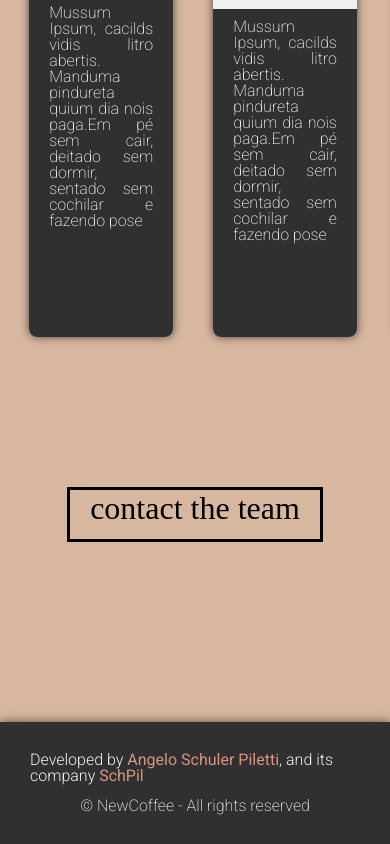
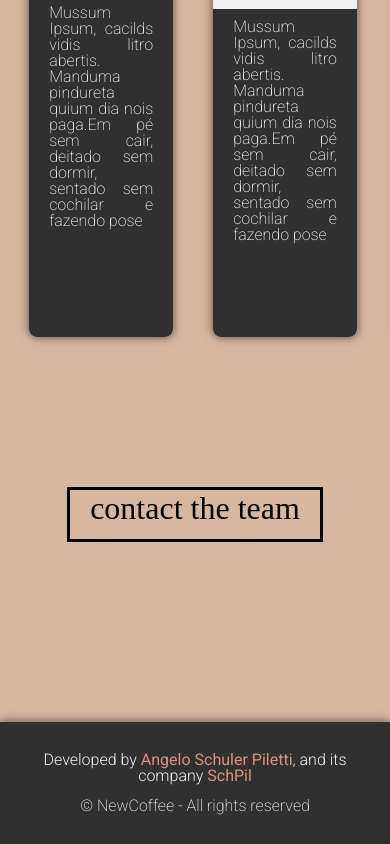
Before and after one commit to AngeloSchulerPiletti/newcoffee_nft-presale_website, a Vue app: page / in a window 390 px wide. Shown: the part 4777-5621 px from the top of the page. Built offline with nearby package versions, Linux system fonts and the light colour scheme; a web font is replaced by a local one.

Commit message:
removing mobile highlight and making footer responsive

```diff
--- a/public/reset.css
+++ b/public/reset.css
@@ -134,7 +134,6 @@ section {
   display: block;
 }
 
-
 body {
   line-height: 1;
   background-color: #d8b7a1;
@@ -145,7 +144,7 @@ body::-webkit-scrollbar {
 }
 /* Track */
 body::-webkit-scrollbar-track {
-  background: #E0E0E0;
+  background: #e0e0e0;
 }
 
 /* Handle */
@@ -158,7 +157,6 @@ body::-webkit-scrollbar-thumb {
 body::-webkit-scrollbar-thumb:hover {
   background: #505050;
 }
-
 
 ol,
 ul {
@@ -179,3 +177,7 @@ table {
   border-collapse: collapse;
   border-spacing: 0;
 }
+* {
+  -webkit-tap-highlight-color: rgba(0, 0, 0, 0);
+  -webkit-tap-highlight-color: transparent;
+}
--- a/src/components/FooterComponent.vue
+++ b/src/components/FooterComponent.vue
@@ -28,6 +28,7 @@ footer {
 
   .developed-by {
     font-weight: 300;
+    text-align: center;
 
     a {
       font-weight: 400;
```
